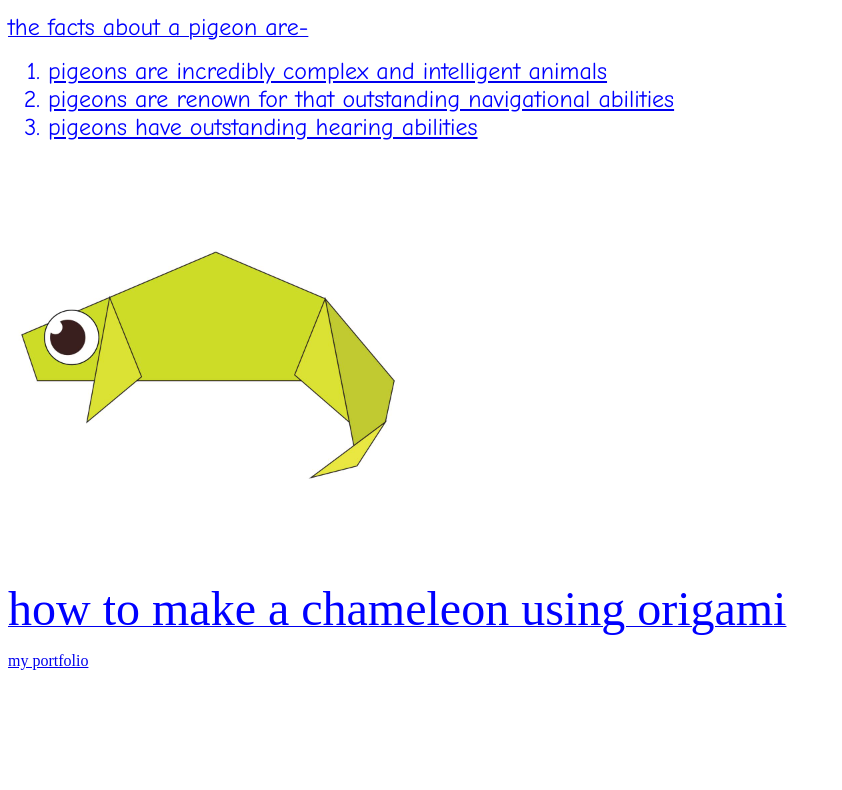
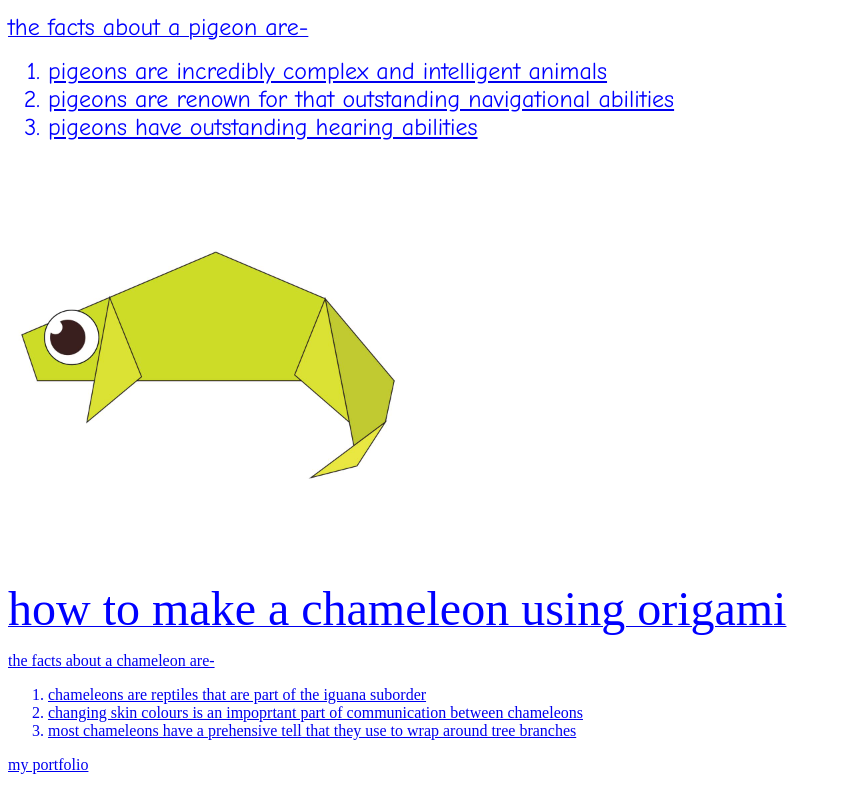
Before and after one commit to Agastya474748/origami_project-1, a plain HTML site: page origami.html in a window 1280 px wide. Shown: the part 582-1372 px from the top of the page, without its empty margins (0-842 px from the left). Before the commit the page ends 1268 px from the top, so only its background shows below. Drawn offline with Linux system fonts and the light colour scheme.

Commit message:
Add files via upload

```diff
--- a/origami.html
+++ b/origami.html
@@ -39,7 +39,20 @@ my projects
 how to make a chameleon using origami
 </font>
 </p>
-</a>
+<p>
+the facts about a chameleon are-
+    <ol>
+    <li>
+    chameleons are reptiles that are part of the iguana suborder
+    </li>
+    <li>
+    changing skin colours is an impoprtant part of communication between chameleons
+    </li>
+    <li>
+    most chameleons have a prehensive tell that they use to wrap around tree branches
+    </li>
+    </ol>
+</p>
 
 <p>
 <a href="index.html">
```
Also changed, not shown: 1 other file.
